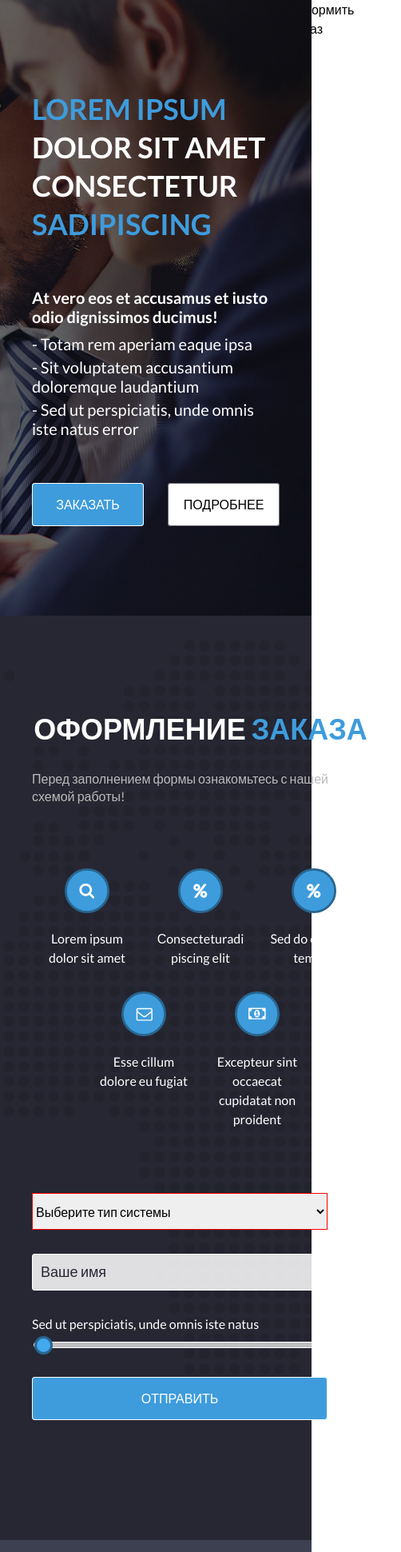
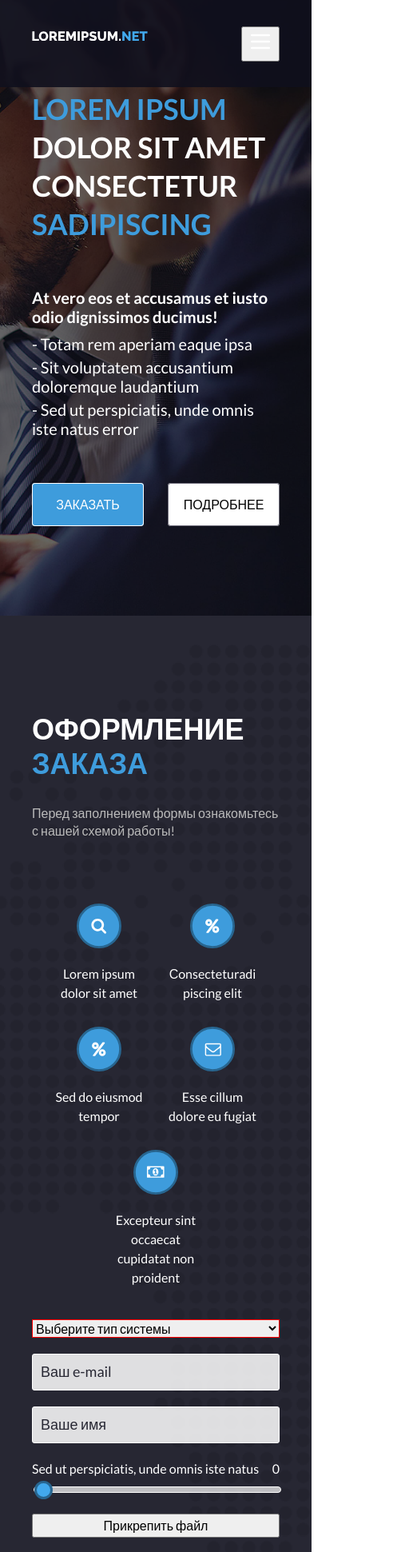
Before and after one commit to chocovelod/soft-corp-test, a Next.js app: page / in a window 390 px wide. Shown: the top 1941 px of the page at 80% size, 502 px wide, since content can reach past the window. Built offline with nearby package versions, Linux system fonts and the light colour scheme.

Commit message:
feat: Header mobile menu draft and fix order grid

```diff
--- /dev/null
+++ b/src/icons/BurgerMenu.tsx
@@ -0,0 +1,23 @@
+import { FC, SVGAttributes } from "react";
+
+const BurgerMenu: FC<SVGAttributes<SVGElement>> = (props) => {
+  return (
+    <svg
+      width="32px"
+      height="32px"
+      viewBox="0 0 24 24"
+      fill="none"
+      xmlns="http://www.w3.org/2000/svg"
+      {...props}
+    >
+      <path
+        d="M4 18h16M4 12h16M4 6h16"
+        stroke="#ffffff"
+        stroke-width="2"
+        stroke-linecap="round"
+      />
+    </svg>
+  );
+};
+
+export { BurgerMenu };
--- /dev/null
+++ b/src/icons/CloseIcon.tsx
@@ -0,0 +1,23 @@
+import { FC, SVGAttributes } from "react";
+
+const CloseIcon: FC<SVGAttributes<SVGElement>> = (props) => {
+  return (
+    <svg
+      width="32"
+      height="32"
+      viewBox="0 0 24 24"
+      fill="none"
+      xmlns="http://www.w3.org/2000/svg"
+      {...props}
+    >
+      <path
+        fill-rule="evenodd"
+        clip-rule="evenodd"
+        d="M19.207 6.207a1 1 0 0 0-1.414-1.414L12 10.586 6.207 4.793a1 1 0 0 0-1.414 1.414L10.586 12l-5.793 5.793a1 1 0 1 0 1.414 1.414L12 13.414l5.793 5.793a1 1 0 0 0 1.414-1.414L13.414 12l5.793-5.793z"
+        fill="#000"
+      />
+    </svg>
+  );
+};
+
+export { CloseIcon };
--- a/src/icons/Logo.tsx
+++ b/src/icons/Logo.tsx
@@ -3,8 +3,7 @@ import { FC, SVGAttributes } from "react";
 const Logo: FC<SVGAttributes<SVGElement>> = (props) => {
   return (
     <svg
-      width="245"
-      height="21"
+      viewBox="0 0 247 21"
       fill="none"
       xmlns="http://www.w3.org/2000/svg"
       {...props}
--- a/src/icons/index.ts
+++ b/src/icons/index.ts
@@ -1,3 +1,5 @@
+export { BurgerMenu } from "./BurgerMenu";
+export { CloseIcon } from "./CloseIcon";
 export { DragDropIcon } from "./DragDropIcon";
 export { EmailIcon } from "./EmailIcon";
 export { Logo } from "./Logo";
--- a/src/modules/Header/Header.tsx
+++ b/src/modules/Header/Header.tsx
@@ -1,17 +1,24 @@
 import { Logo } from "@/icons";
-import { HeaderMenu } from "./components";
+import cn from "classnames";
+import containerStyles from "../../styles/Home.module.scss";
+import { HeaderMenu, HeaderMobileMenu } from "./components";
 import styles from "./styles.module.scss";
 
 const Header = () => {
   return (
-    <div className={styles.Header}>
-      <div className={styles.Header__container}>
+    <header className={styles.Header}>
+      <div
+        className={cn(
+          `${styles.Header__container} ${containerStyles.Container}`
+        )}
+      >
         <div>
-          <Logo />
+          <Logo className={styles.Header__logo} />
         </div>
-        <HeaderMenu />
+        <HeaderMenu className={styles.Header__navigation} />
+        <HeaderMobileMenu className={styles.Header__navigationMobile} />
       </div>
-    </div>
+    </header>
   );
 };
 
--- a/src/modules/Header/components/HeaderMenu.tsx
+++ b/src/modules/Header/components/HeaderMenu.tsx
@@ -1,12 +1,26 @@
+import cn from "classnames";
+import { FC } from "react";
+import containerStyles from "../../../styles/Home.module.scss";
 import styles from "./styles.module.scss";
 
-const HeaderMenu = () => {
+interface Props {
+  className?: string;
+}
+
+const HeaderMenu: FC<Props> = ({ className }) => {
   return (
-    <nav className={styles.Header__menu}>
-      <p>Бизнес</p>
-      <p>О нас</p>
-      <p>Цены</p>
-      <p>Оформить заказ</p>
+    <nav
+      className={cn(
+        `${styles.Header__menu} ${containerStyles.Color__white}`,
+        className
+      )}
+    >
+      <a href="/" className={containerStyles.Color__blue}>
+        Бизнес
+      </a>
+      <a href="/">О нас</a>
+      <a href="/">Цены</a>
+      <a href="/">Оформить заказ</a>
     </nav>
   );
 };
--- /dev/null
+++ b/src/modules/Header/components/HeaderMobileMenu.tsx
@@ -0,0 +1,49 @@
+import { BurgerMenu, CloseIcon } from "@/icons";
+import cn from "classnames";
+import { FC, useState } from "react";
+import containerStyles from "../../../styles/Home.module.scss";
+import styles from "./styles.module.scss";
+
+interface Props {
+  className?: string;
+}
+
+const HeaderMobileMenu: FC<Props> = ({ className }) => {
+  const [isOpen, setIsOpen] = useState(false);
+
+  const handleClick = () => {
+    setIsOpen((current) => !current);
+  };
+
+  return (
+    <div className={className}>
+      <button onClick={handleClick} className={styles.Header__button}>
+        <BurgerMenu />
+      </button>
+
+      {isOpen && (
+        <div
+          className={cn(
+            `${styles.Header__menuMobile} ${containerStyles.Color__primary}`,
+            className
+          )}
+        >
+          <button onClick={handleClick}>
+            <CloseIcon />
+          </button>
+
+          <nav>
+            <a href="/" className={containerStyles.Color__blue}>
+              Бизнес
+            </a>
+            <a href="/">О нас</a>
+            <a href="/">Цены</a>
+            <a href="/">Оформить заказ</a>
+          </nav>
+        </div>
+      )}
+    </div>
+  );
+};
+
+export { HeaderMobileMenu };
--- a/src/modules/Header/components/index.ts
+++ b/src/modules/Header/components/index.ts
@@ -1 +1,2 @@
 export { HeaderMenu } from "./HeaderMenu";
+export { HeaderMobileMenu } from "./HeaderMobileMenu";
--- a/src/modules/Header/components/styles.module.scss
+++ b/src/modules/Header/components/styles.module.scss
@@ -1,3 +1,39 @@
 .Header__menu {
   display: flex;
+
+  a {
+    text-transform: uppercase;
+  }
+
+  a:not(:first-child) {
+    margin-left: 60px;
+  }
 }
+
+.Header__menuMobile {
+  position: absolute;
+  top: 0;
+  right: 0;
+  height: 100vh;
+  padding: 32px;
+  background: #fff;
+
+  nav {
+    display: flex;
+    flex-direction: column;
+    padding-left: 32px;
+    padding-right: 32px;
+
+    a:not(:first-child) {
+      margin-top: 16px;
+    }
+  }
+}
+
+@media (max-width: 1200px) {
+  .Header__menu {
+    a:not(:first-child) {
+      margin-left: 30px;
+    }
+  }
+}
--- a/src/modules/Header/styles.module.scss
+++ b/src/modules/Header/styles.module.scss
@@ -1,9 +1,11 @@
 .Header {
-  position: absolute;
+  position: fixed;
+  z-index: 10;
   top: 0;
   left: 0;
   width: 100%;
-  height: 100px;
+  padding-top: 33px;
+  padding-bottom: 32px;
   background: rgba(16, 16, 29, 0.9);
 }
 
@@ -11,3 +13,33 @@
   display: flex;
   justify-content: space-between;
 }
+
+.Header__logo {
+  width: 247px;
+}
+
+.Header__navigationMobile {
+  display: none;
+}
+
+@media (max-width: 992px) {
+  .Header__navigation {
+    display: none;
+  }
+
+  .Header__navigationMobile {
+    display: block;
+  }
+}
+
+@media (max-width: 768px) {
+  .Header__logo {
+    width: 200px;
+  }
+}
+
+@media (max-width: 576px) {
+  .Header__logo {
+    width: 146px;
+  }
+}
--- a/src/modules/Order.tsx/components/OrderForm/OrderForm.tsx
+++ b/src/modules/Order.tsx/components/OrderForm/OrderForm.tsx
@@ -33,8 +33,8 @@ const OrderForm: FC<Props> = ({ className }) => {
         />
       </div>
       <OrderSlider className={style.OrderForm__rangeInput} />
-
-      <Button>Отправить</Button>
+      <button>Прикрепить файл</button>
+      <Button className={style.OrderForm__pushButton}>Отправить</Button>
     </div>
   );
 };
--- a/src/modules/Order.tsx/components/OrderForm/styles.module.scss
+++ b/src/modules/Order.tsx/components/OrderForm/styles.module.scss
@@ -92,3 +92,22 @@
   display: flex;
   justify-content: space-between;
 }
+
+.OrderForm__pushButton {
+  grid-column-start: 2;
+}
+
+@media (max-width: 850px) {
+  .OrderForm {
+    grid-template-columns: repeat(auto-fill, minmax(200px, 1fr));
+    grid-gap: 20px;
+    margin-top: 40px;
+  }
+}
+
+@media (max-width: 576px) {
+  .OrderForm {
+    display: flex;
+    flex-direction: column;
+  }
+}
```
